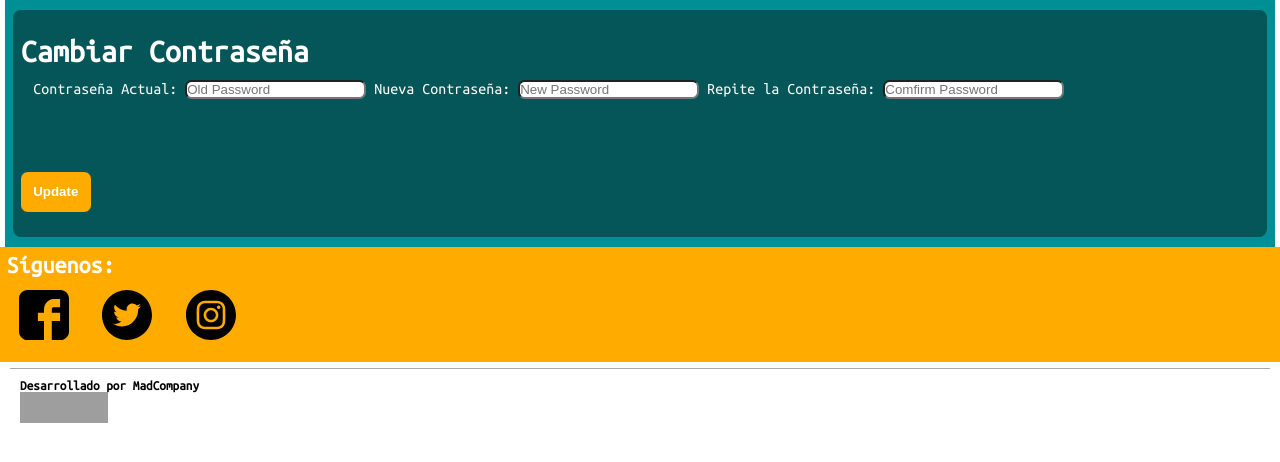
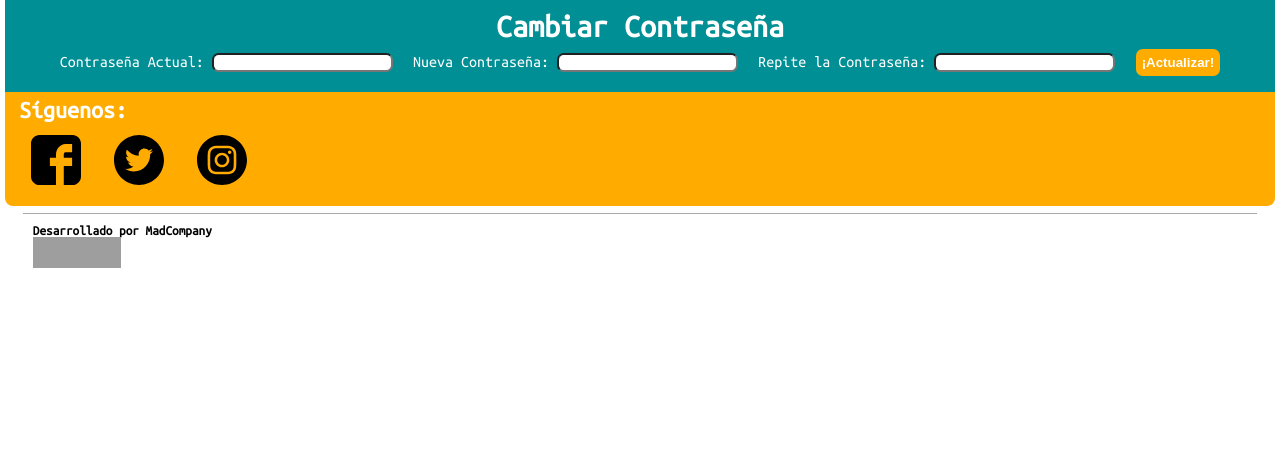
Before and after one commit to kcxthns/proyecto_desarrollo_web, a Django app: page /password_change/ in a window 1280 px wide. Shown: the part 253-715 px from the top of the page. Run offline with Django 3.2, Linux system fonts and the light colour scheme; a user stored in the database is signed in; some libraries are stand-ins or nearby versions; grey boxes are pictures that could not be loaded.

Commit message:
Cambios estéticos en apartados de recuperación contraseña y agregado errores de llenado de formularios

```diff
--- a/torpedopage/static/css/estiloinicio.css
+++ b/torpedopage/static/css/estiloinicio.css
@@ -65,19 +65,6 @@
     display: table-cell;
 }*/
 
-.form_cambiar_contrasenna{
-    text-align: left;
-    padding: 1%;
-}
-.form_cambiar_contrasenna input{
-    margin-bottom: 5%;
-}
-
-.form_cambiar_contrasenna label{
-    margin-top: 5%;
-
-}
-
 .logueo input {
     /*display: inline-block;
     /*margin-left: 15%;
@@ -100,3 +87,27 @@
     font-weight: bold;
     padding: 1%
 }
+
+.reset_contrasenna{
+    text-align: center;
+}
+
+.reset_contrasenna input{
+    color: black;
+    border-radius: 0.5em;
+}
+
+.reset_button{
+    background: #FFAB00;
+    border-radius: 0.5em;
+    border: none;
+    font-weight: bold;
+    padding: 0.5%;
+}
+
+.cambio_contrasenna{
+    padding: 0.5%;
+}
+.cambio_contrasenna input{
+    margin-right: 1%;
+}
--- a/torpedopage/templates/registration/password_change.html
+++ b/torpedopage/templates/registration/password_change.html
@@ -2,21 +2,36 @@
 
 {% block content %}
 
-<div class=" logueo col-xs-5 col-md-12">
+<div class=" reset_contrasenna col-xs-5 col-md-12">
     <h1>Cambiar Contraseña</h1>
-    <form  method="POST">{% csrf_token %}
-        <div class="form_cambiar_contrasenna">
-            <label>Contraseña Actual:</label>
-            <input name="old_password" class="label_cambiar_contrasenna" placeholder="Old Password" type="password"
-                id="id_old_password" required='true'>
-            <label>Nueva Contraseña: </label>
-            <input name="new_password1" placeholder="New Password" type="password" id="id_new_password1"
-                required='true'>
-            <label>Repite la Contraseña:</label>
-            <input name="new_password2" placeholder="Comfirm Password" type="password" id="in_new_password2"
-                required='true'>
-        </div>
-        <button type="submit">Update</button>
+    <form class="cambio_contrasenna" method="POST">{% csrf_token %}
+        <label>Contraseña Actual:</label>
+        <input name="old_password" class="label_cambiar_contrasenna" type="password" id="id_old_password"
+            required='true'>
+
+        <label>Nueva Contraseña: </label>
+        <input name="new_password1" type="password" id="id_new_password1" required='true'>
+
+        <label>Repite la Contraseña:</label>
+        <input name="new_password2" type="password" id="in_new_password2" required='true'>
+
+        <button class="reset_button" type="submit">¡Actualizar!</button>
     </form>
+    <div>
+        {% if form.errors %}
+            {% for field in form %}
+                {% for error in field.errors %}
+                    <div class="cambio_contrasenna">
+                        <strong>{{ error|escape }}</strong>
+                    </div>
+                {% endfor %}
+            {% endfor %}
+            {% for error in form.non_field_errors %}
+                    <div class="cambio_contrasenna">
+                        <strong>{{ error|escape }}</strong>
+                    </div>
+            {% endfor %}
+        {% endif %}
+    </div>
 </div>
 {% endblock %}
--- a/torpedopage/templates/registration/password_reset_done_custom.html
+++ b/torpedopage/templates/registration/password_reset_done_custom.html
@@ -3,7 +3,7 @@
 {% block content %}
 <p>
     Te hemos enviado un email para que reestablezcas tu contraseña.
-    Deberías de recibirlo dentro de poco
+    Deberías de recibirlo dentro de poco.
 </p>
 <p>
     Si no encuentras el email, quizás esté en la carpeta spam.
--- a/torpedopage/templates/torpedopage/base_pass_reset.html
+++ b/torpedopage/templates/torpedopage/base_pass_reset.html
@@ -1,4 +1,5 @@
 {% load static %}
+
 <head>
     <link href="https://fonts.googleapis.com/css?family=Monoton&display=swap" rel="stylesheet">
     <link href="https://fonts.googleapis.com/css?family=Ubuntu+Mono&display=swap" rel="stylesheet">
@@ -36,9 +37,9 @@
                 {% endblock %}
             </div>
         </div>
-    </div>
 
-    <div class="row">
+
+        <div class="row">
             {% include "torpedopage/redes_sociales.html" %}
         </div>
 
--- a/torpedopage/templates/torpedopage/buscar_torpedo.html
+++ b/torpedopage/templates/torpedopage/buscar_torpedo.html
@@ -3,7 +3,7 @@
 {% block buscar_torpedo %}
 <div class="seccion_buscar col-xs-12 center-xs">
     <form action="" method="GET">{% csrf_token %}
-        <input class="input_buscar" type="search" value="{{request.GET.q}}" name="q" placeholder="Buscar torpedos">
+        <input class="input_buscar" type="search" value="{{request.GET.q}}" name="q" placeholder="Buscar torpedos" maxlength="100">
         <button name="submit" class="botton_buscar" type="submit" value="Search">Buscar Torpedo</button>
     </form>
 </div>
--- a/torpedopage/templates/torpedopage/redes_sociales.html
+++ b/torpedopage/templates/torpedopage/redes_sociales.html
@@ -4,7 +4,6 @@
         <h2>Síguenos:</h2>
         <a href="#"><img src="{% static 'imagenes/face.svg' %}" alt="Facebook" height="50" width="50"></a>
         <a href="#"><img src="{% static 'imagenes/twitter.svg' %}" alt="Twitter" height="50" width="50"></a>
-        <a href="#"><img src="{% static 'imagenes/instagram.svg' %}" alt="Instagram" height="50"
-                width="50"></a>
+        <a href="#"><img src="{% static 'imagenes/instagram.svg' %}" alt="Instagram" height="50" width="50"></a>
     </div>
 </div>
--- a/torpedopage/urls.py
+++ b/torpedopage/urls.py
@@ -45,5 +45,5 @@ urlpatterns = [
 
     path('cambio_exitoso', views.passwordResetCompleto, name='reset_completo'),
 
-    path('logo/', views.logoPagina, name='logo')
+    #path('logo/', views.logoPagina, name='logo')
 ]
```
Also changed, not shown: torpedopage/static/css/base_user.css (+19 -1 lines), torpedopage/templates/registration/password_reset_confirm_custom.html (+6 -3 lines), torpedopage/templates/registration/password_reset_formu.html (+23 -6 lines), torpedopage/templates/torpedopage/empezar.html (+27 -10 lines), torpedopage/templates/torpedopage/mis_aportes.html (+10 -2 lines), db.sqlite3.
